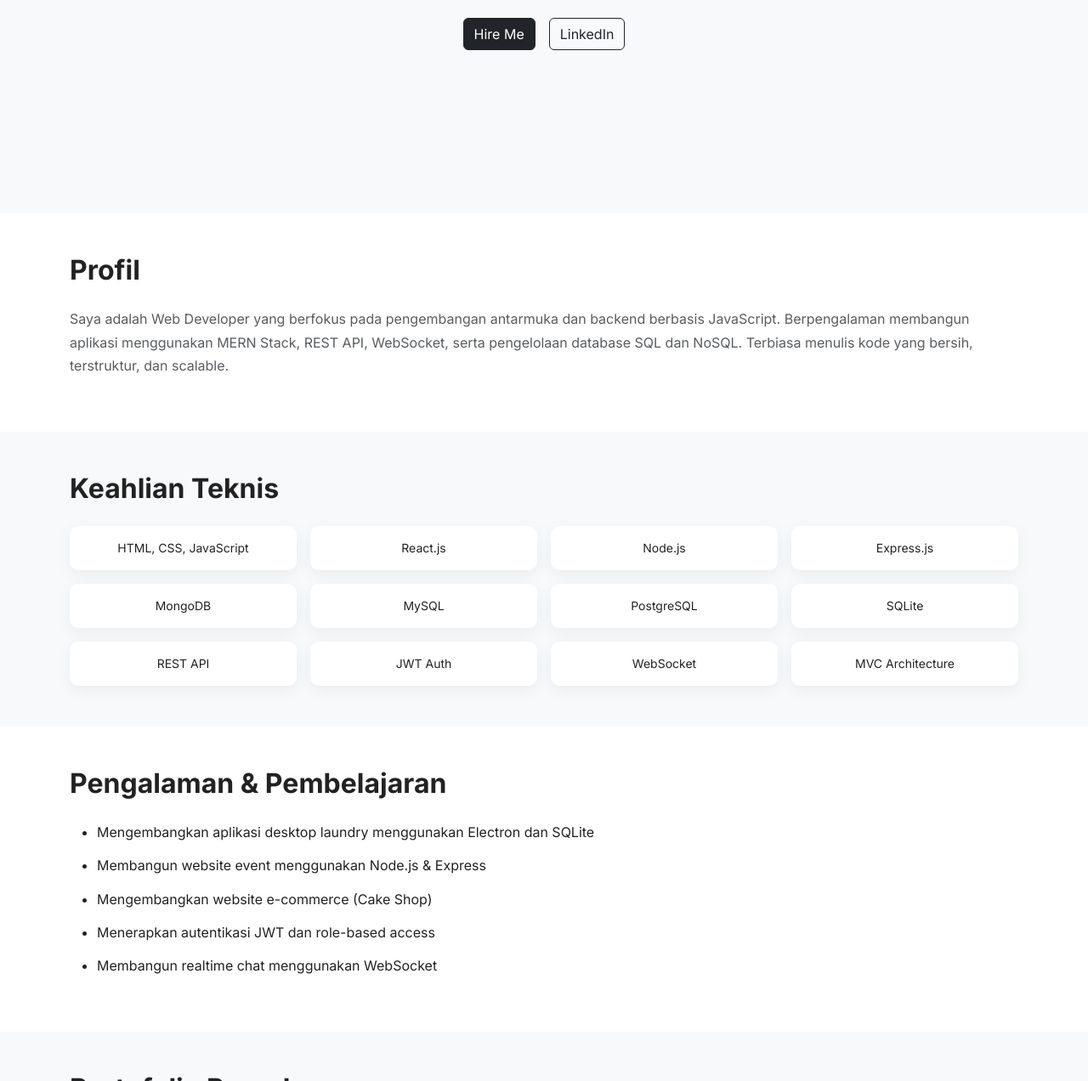
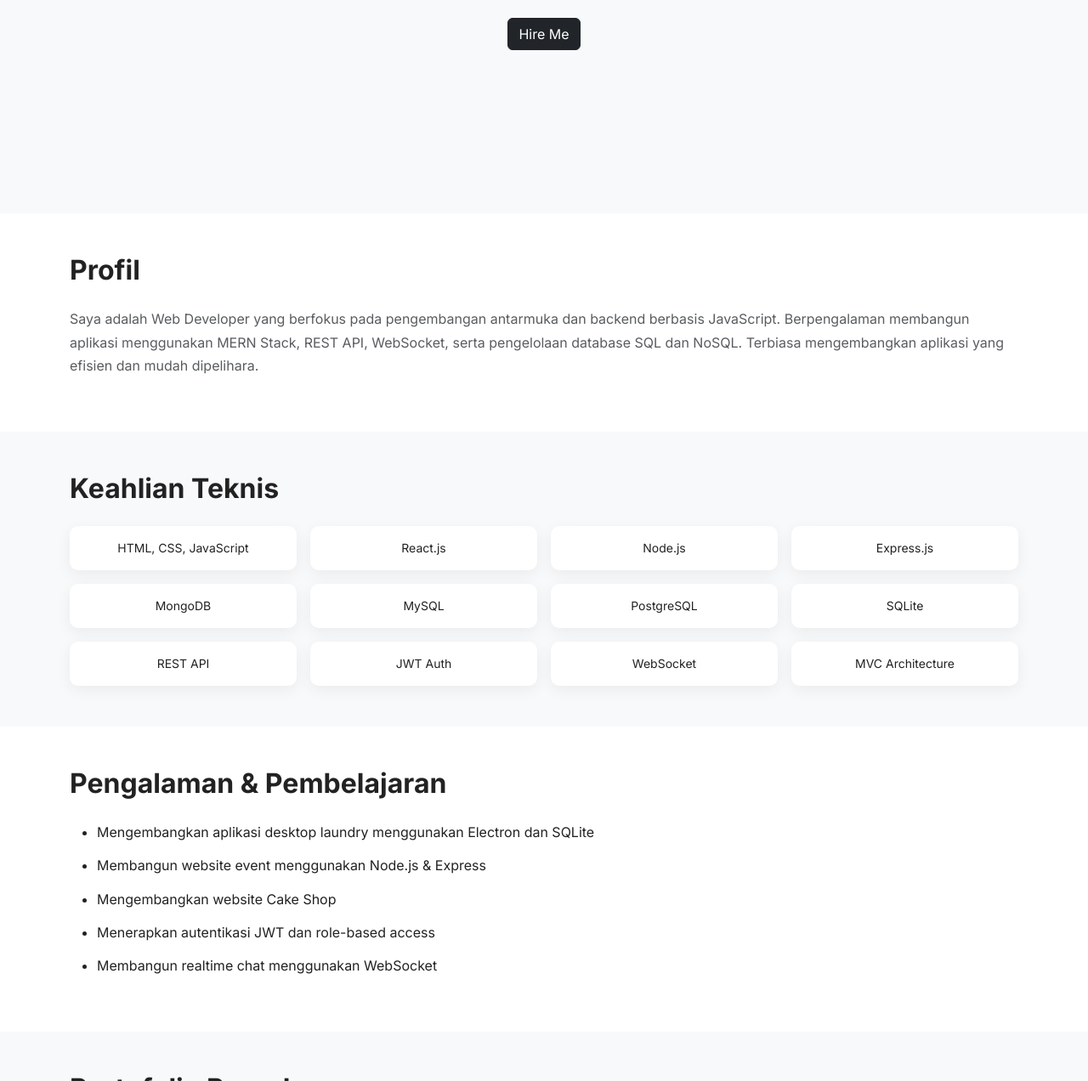
Before and after one commit to AdamAshraREvaldy/portofolio, a plain HTML site: page index.html in a window 1280 px wide. Shown: the part 549-1821 px from the top of the page at 85% size. Drawn offline with nearby package versions, Linux system fonts and the light colour scheme.

Commit message:
update konten

```diff
--- a/index.html
+++ b/index.html
@@ -27,7 +27,7 @@
       class="navbar navbar-expand-lg navbar-light bg-white shadow-sm fixed-top"
     >
       <div class="container">
-        <a class="navbar-brand fw-bold" href="#">Adam Ashra</a>
+        <a class="navbar-brand fw-bold" href="#">Adam Ashra </a>
 
         <button
           class="navbar-toggler"
@@ -69,18 +69,11 @@
           class="profile-img mb-3"
         />
 
-        <h1 class="fw-bold mt-2">Adam Ashra</h1>
+        <h1 class="fw-bold mt-2">Adam Ashra Revaldy</h1>
         <p class="lead mb-4">Web Developer • MERN Stack • SQL & NoSQL</p>
 
         <div class="d-flex justify-content-center gap-3 flex-wrap">
           <a href="#contact" class="btn btn-dark">Hire Me</a>
-          <a
-            href="https://linkedin.com"
-            target="_blank"
-            class="btn btn-outline-dark"
-          >
-            LinkedIn
-          </a>
         </div>
       </div>
     </header>
@@ -93,8 +86,8 @@
           Saya adalah Web Developer yang berfokus pada pengembangan antarmuka
           dan backend berbasis JavaScript. Berpengalaman membangun aplikasi
           menggunakan MERN Stack, REST API, WebSocket, serta pengelolaan
-          database SQL dan NoSQL. Terbiasa menulis kode yang bersih,
-          terstruktur, dan scalable.
+          database SQL dan NoSQL. Terbiasa mengembangkan aplikasi yang efisien
+          dan mudah dipelihara.
         </p>
       </div>
     </section>
@@ -156,7 +149,7 @@
             SQLite
           </li>
           <li>Membangun website event menggunakan Node.js & Express</li>
-          <li>Mengembangkan website e-commerce (Cake Shop)</li>
+          <li>Mengembangkan website Cake Shop</li>
           <li>Menerapkan autentikasi JWT dan role-based access</li>
           <li>Membangun realtime chat menggunakan WebSocket</li>
         </ul>
```
